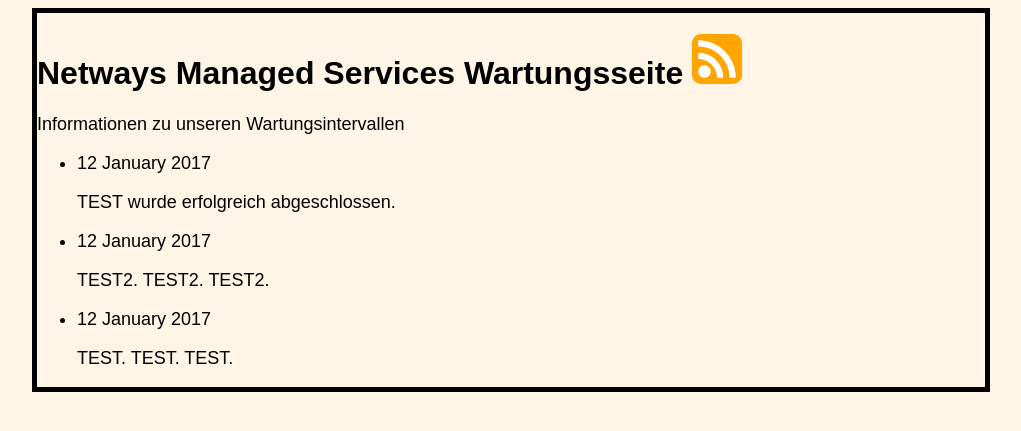
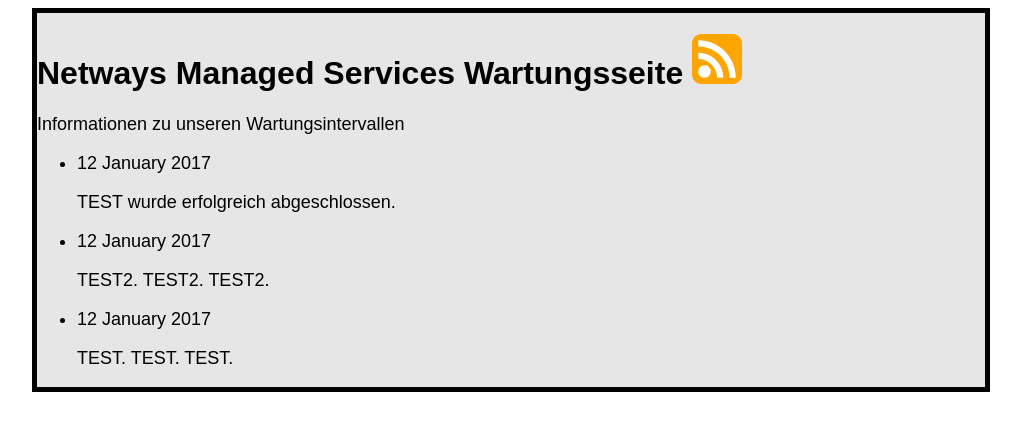
Before and after one commit to Storagegirl/storagegirl.github.io, a Jekyll site: the page built from index.html, in a window 1280 px wide. Shown: the top 431 px of the page, without its empty margins (129-1150 px from the left). Built offline with Jekyll 4.4.1, drawn with Linux system fonts in a browser that asks for light colours.

Commit message:
Update main.css

```diff
--- a/css/main.css
+++ b/css/main.css
@@ -1,5 +1,5 @@
 body {
-    background-color: #fff5e6;
+    background-color: white;
 }
 
 h1 {
@@ -29,6 +29,7 @@
 }
 
 .box {
+    background-color: #e6e6e6;
     margin: auto;
     width: 75%;
     border: 5px solid black;
```
